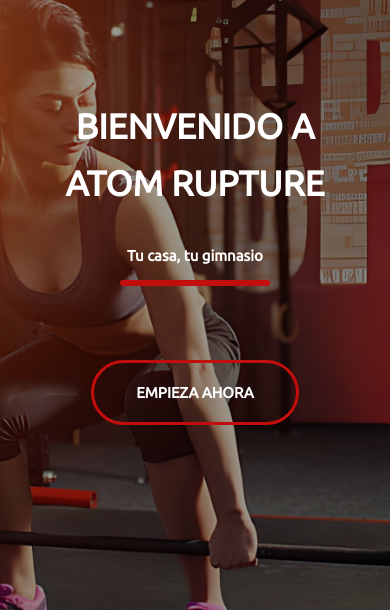
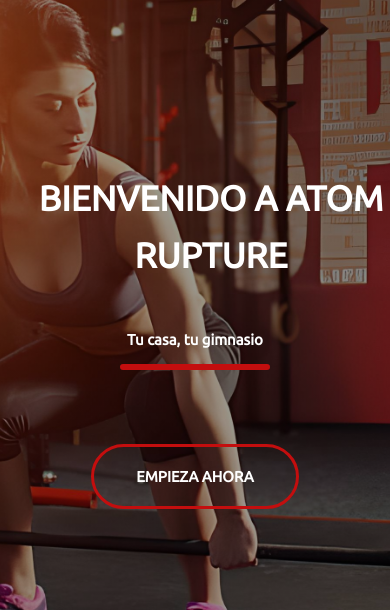
Before and after one commit to AtomRupture/proyecto_rupture, a PHP site: page / in a window 390 px wide. Shown: the part 82-692 px from the top of the page. Run offline with PHP 8.4, Linux system fonts and the light colour scheme; some libraries are stand-ins or nearby versions; grey boxes are pictures that could not be loaded.

Commit message:
Mejoras al responsive
Se añadio un media query para adaptar la pagina a pantalla

```diff
--- a/css/style.css
+++ b/css/style.css
@@ -172,6 +172,7 @@ header{
     margin-bottom: 3rem;
     border-radius: 1rem;
     border: 3px solid #C30E0E;
+    background-color: #C30E0E;
     position: static;
     animation-name: line-1-animation;
     animation-duration: 1.9s;
@@ -412,6 +413,18 @@ header{
     }
 }
 
+
+@media screen and (width:1200px),(max-width:2000px){
+
+    .Text_princp{
+    margin-top: 60px;
+    padding: 60px 0;
+    }
+}
+
+
+
+
 @keyframes line-1-animation{
     0%   {background-color: #E40b0b; width: 0%;}
     100% {background-color: #C30E0E; width: 150px;}
--- a/css/style_form.css
+++ b/css/style_form.css
@@ -121,7 +121,7 @@ body{
 }
 
 .btn.btn-facebook:hover{
-    background-color: #2600ff;
+    background-color: red;
 }
 
 .btn.btn-google{
```
